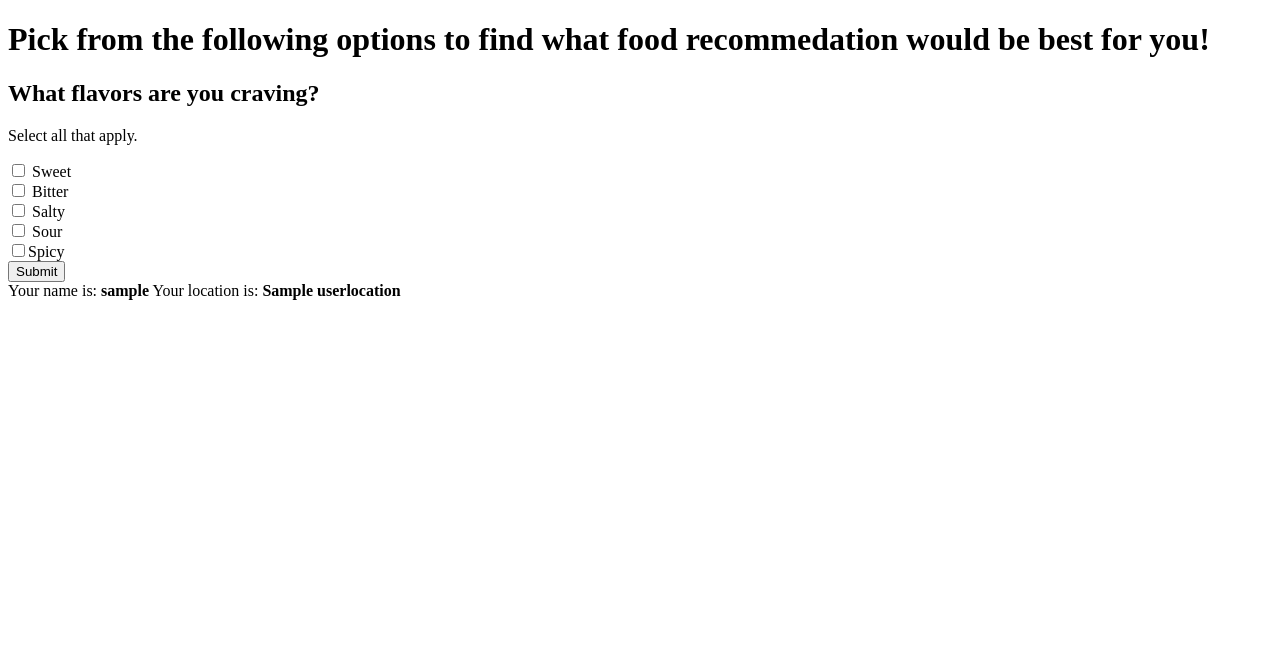
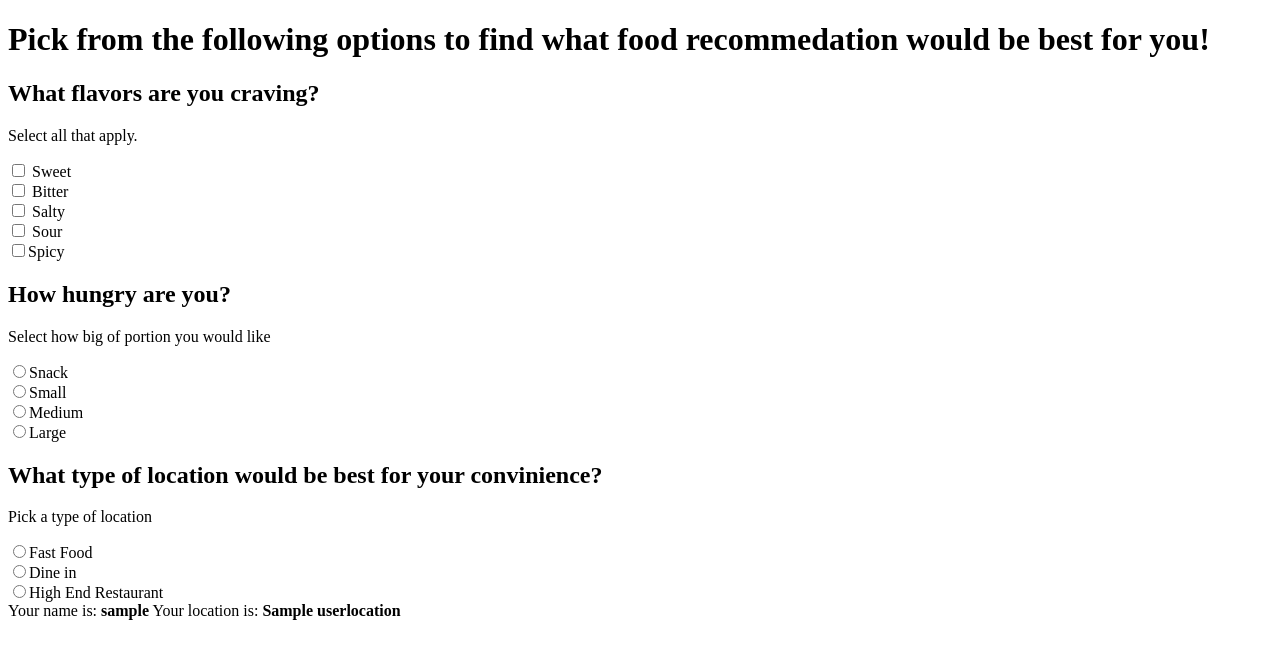
Before and after one commit to Reyna1237/food-project, a Python web app: template food-app/templates/secondpd.html in a window 1280 px wide. Shown: the top 659 px of the page. Run offline with Jinja, Linux system fonts and the light colour scheme; the template is opened without the code that fills it: most values are stand-ins (such as "Sample title", 1, 10 or a date in 2020).

Commit message:
I merged the stuff inside second html

```diff
--- a/food-app/templates/secondpd.html
+++ b/food-app/templates/secondpd.html
@@ -15,16 +15,26 @@
       <input type = "checkbox" name= "flavors" value= "Salty"/> Salty <br/>
       <input type = "checkbox" name= "flavors" value= "Sour"/> Sour <br>
       <input type = "checkbox" name= "flavors" value= "Spicy"/>Spicy<br>
-      <input type = "submit" value = "Submit">
 
 
+          <h2>How hungry are you?</h2>
+      <p> Select how big of portion you would like</p>
+      <input type= "radio" name= "portion" value = "Snack"/>Snack<br/>
+      <input type= "radio" name= "portion" value = "Small"/>Small<br/>
+      <input type= "radio" name= "portion" value = "Medium"/>Medium<br/>
+      <input type= "radio" name= "portion" value = "Large"/>Large<br/>
+
+          <h2>What type of location would be best for your convinience?</h2>
+      <p>Pick a type of location</p>
+        <input type= "radio" name= "location" value = "Fast-Food"/>Fast Food<br/>
+          <input type= "radio" name= "location" value = "Dine-in"/>Dine in<br/>
+          <input type= "radio" name= "location" value = "High-end"/>High End Restaurant<br/>
     </form>
 
     Your name is:
-	<strong>{{username}}</strong>
-	Your location is:
-	<strong>{{userlocation}}</strong>
-
+  <strong>{{username}}</strong>
+  Your location is:
+  <strong>{{userlocation}}</strong>
 
   </body>
 </html>
```
